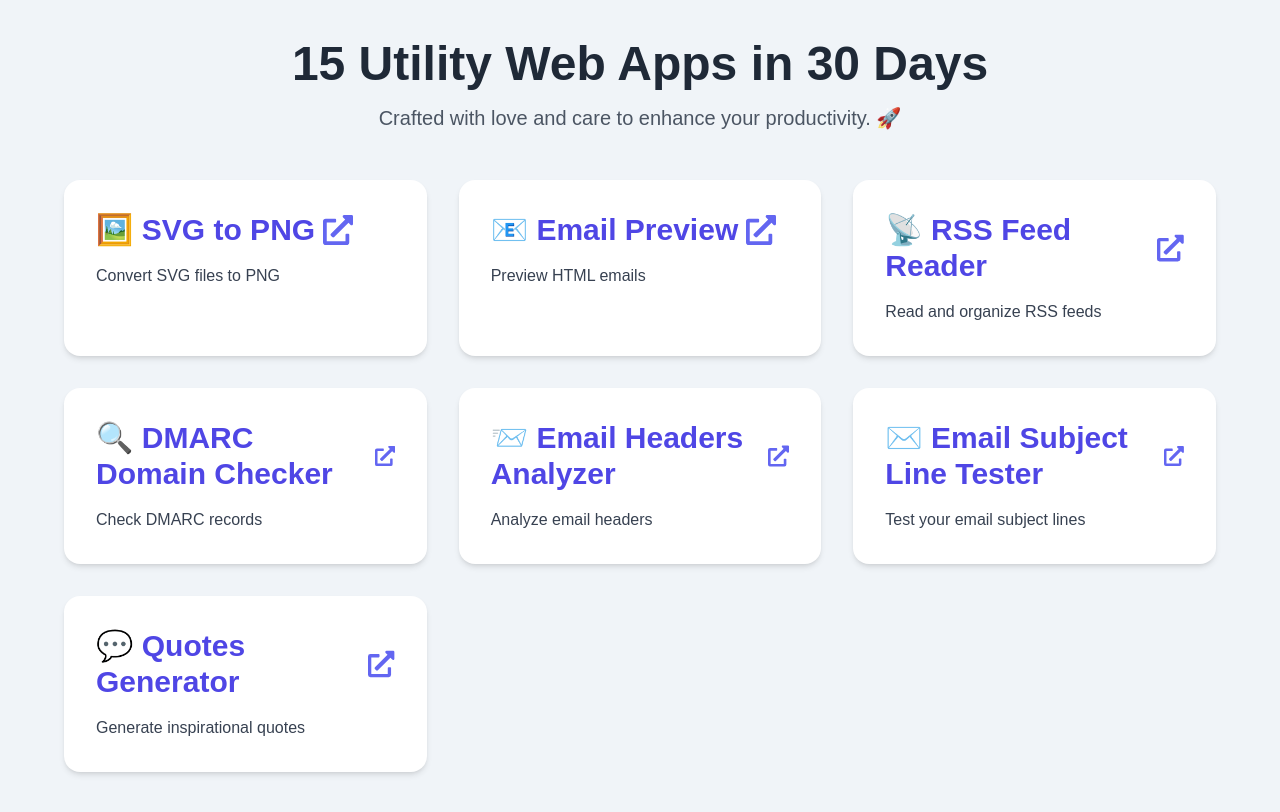
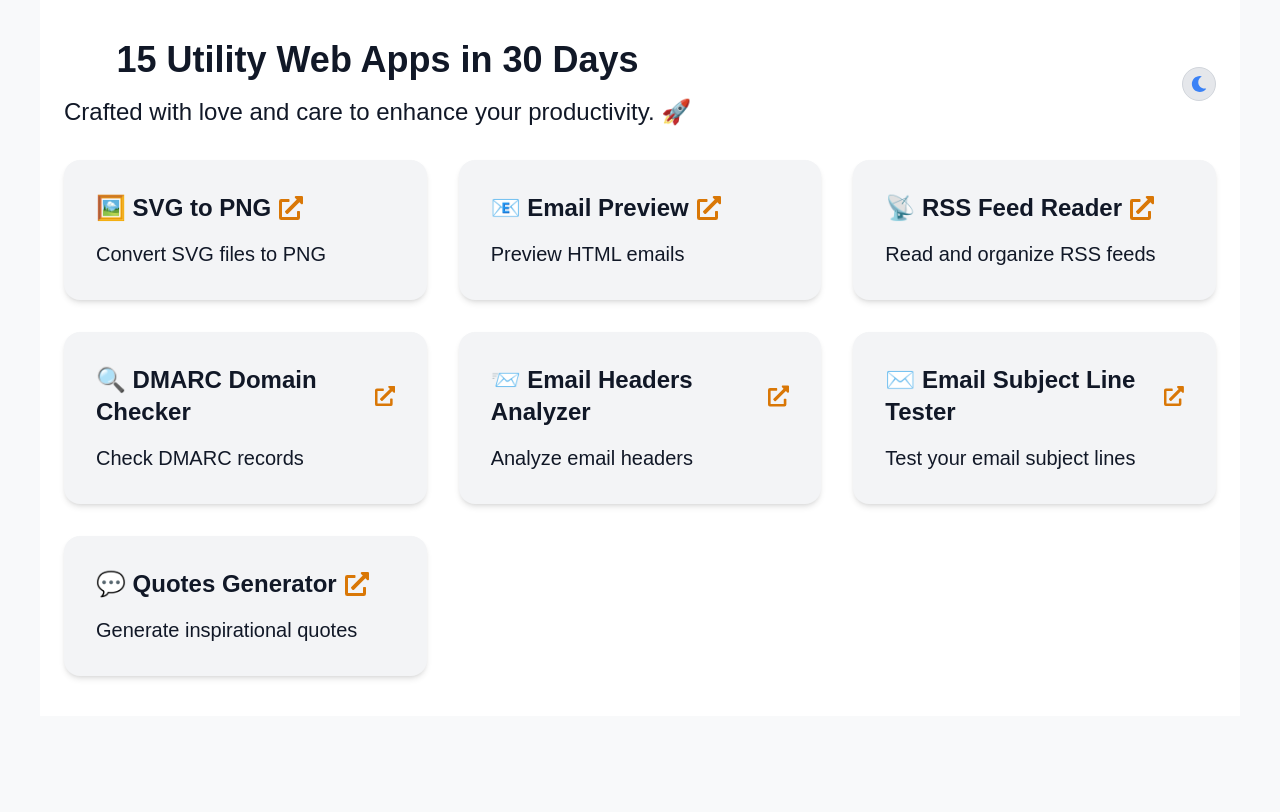
Before and after one commit to renedeanda/makr.io, a Next.js app: page / in a window 1280 px wide. Built offline with nearby package versions, Linux system fonts and the light colour scheme; no server answers.

Commit message:
beautiful

```diff
--- /dev/null
+++ b/context/ThemeContext.js
@@ -0,0 +1,31 @@
+import { createContext, useState, useEffect } from 'react';
+
+export const ThemeContext = createContext();
+
+export const ThemeProvider = ({ children }) => {
+  const [theme, setTheme] = useState('light');
+
+  useEffect(() => {
+    const storedTheme = localStorage.getItem('theme');
+    if (storedTheme) {
+      setTheme(storedTheme);
+    } else if (window.matchMedia('(prefers-color-scheme: dark)').matches) {
+      setTheme('dark');
+    }
+  }, []);
+
+  useEffect(() => {
+    document.documentElement.classList.toggle('dark', theme === 'dark');
+    localStorage.setItem('theme', theme);
+  }, [theme]);
+
+  const toggleTheme = () => {
+    setTheme((prevTheme) => (prevTheme === 'dark' ? 'light' : 'dark'));
+  };
+
+  return (
+    <ThemeContext.Provider value={{ theme, toggleTheme }}>
+      {children}
+    </ThemeContext.Provider>
+  );
+};
--- a/pages/_app.js
+++ b/pages/_app.js
@@ -2,6 +2,7 @@ import '../styles/globals.css';
 import { useEffect } from 'react';
 import { useRouter } from 'next/router';
 import Head from 'next/head';
+import { ThemeProvider } from '../context/ThemeContext';
 import Script from 'next/script';
 
 function MyApp({ Component, pageProps }) {
@@ -20,7 +21,7 @@ function MyApp({ Component, pageProps }) {
   }, [router.events]);
 
   return (
-    <>
+    <ThemeProvider>
       <Head>
         <title>15 Utility Web Apps in 30 Days</title>
         <meta name="viewport" content="width=device-width, initial-scale=1" />
@@ -54,7 +55,7 @@ function MyApp({ Component, pageProps }) {
         />
       </Head>
       <Component {...pageProps} />
-    </>
+    </ThemeProvider>
   );
 }
 
--- a/pages/index.js
+++ b/pages/index.js
@@ -1,7 +1,9 @@
 'use client';
 
 import Head from 'next/head';
-import { FaExternalLinkAlt } from 'react-icons/fa';
+import { useContext } from 'react';
+import { ThemeContext } from '../context/ThemeContext';
+import { FaSun, FaMoon, FaExternalLinkAlt } from 'react-icons/fa';
 
 const projects = [
   { title: "SVG to PNG", description: "Convert SVG files to PNG", link: "https://svg2png.makr.io", emoji: "🖼️" },
@@ -14,31 +16,42 @@ const projects = [
 ];
 
 export default function Home() {
+  const { theme, toggleTheme } = useContext(ThemeContext);
+
   return (
-    <div className="container mx-auto px-6 py-10">
+    <div className={`container mx-auto px-6 py-10 ${theme === 'dark' ? 'bg-darkBackground text-darkText' : 'bg-white text-gray-900'}`}>
       <Head>
         <title>15 Utility Web Apps in 30 Days</title>
         <meta name="description" content="A collection of 15 utility web apps created in 30 days" />
         <link rel="icon" href="/favicon.svg" />
       </Head>
 
-      <header className="text-center mb-12">
-        <h1 className="text-5xl font-extrabold text-gray-800">15 Utility Web Apps in 30 Days</h1>
-        <p className="text-xl text-gray-600 mt-4">Crafted with love and care to enhance your productivity. 🚀</p>
-      </header>
+      <div className="flex justify-between items-center mb-8">
+        <header className="text-center">
+          <h1 className="text-4xl font-extrabold">15 Utility Web Apps in 30 Days</h1>
+          <p className="text-2xl mt-4">Crafted with love and care to enhance your productivity. 🚀</p>
+        </header>
+        <button
+          onClick={toggleTheme}
+          className="p-2 rounded-full bg-gray-200 dark:bg-darkBackground border border-gray-300 dark:border-gray-700 transition-all duration-300"
+          aria-label="Toggle Dark Mode"
+        >
+          {theme === 'dark' ? <FaSun className="text-yellow-500" /> : <FaMoon className="text-blue-500" />}
+        </button>
+      </div>
 
       <main className="grid grid-cols-1 sm:grid-cols-2 lg:grid-cols-3 gap-8">
         {projects.map((project, index) => (
           <a
             key={index}
             href={project.link}
-            className="block p-8 bg-white rounded-2xl shadow-md hover:shadow-xl transform hover:-translate-y-2 transition-transform duration-300"
+            className="block p-8 bg-gray-100 dark:bg-gray-800 rounded-2xl shadow-md hover:shadow-xl transform hover:-translate-y-2 transition-transform duration-300"
           >
-            <h2 className="text-3xl font-semibold text-secondary flex items-center">
+            <h2 className="text-2xl font-semibold flex items-center">
               {project.emoji} {project.title}
-              <FaExternalLinkAlt className="ml-2 text-primary" />
+              <FaExternalLinkAlt className="ml-2 text-primary dark:text-darkText" />
             </h2>
-            <p className="text-gray-700 mt-4">{project.description}</p>
+            <p className="text-xl mt-4">{project.description}</p>
           </a>
         ))}
       </main>
--- a/styles/globals.css
+++ b/styles/globals.css
@@ -4,8 +4,13 @@
 
 body {
   font-family: 'Poppins', sans-serif;
-  background-color: #f0f4f8;
+  background-color: #f8f9fa;
   color: #333;
+}
+
+body.dark {
+  background-color: #1A202C;
+  color: #A0AEC0;
 }
 
 a {
@@ -19,6 +24,7 @@ a {
 
 h1, h2, h3, h4, h5, h6 {
   margin: 0;
+  color: inherit; /* Use regular text color */
 }
 
 p {
--- a/tailwind.config.js
+++ b/tailwind.config.js
@@ -6,13 +6,19 @@ module.exports = {
   theme: {
     extend: {
       colors: {
-        primary: '#6366F1', // Indigo
-        secondary: '#4F46E5', // Purple
+        primary: '#D97706', // Darker Amber
+        secondary: '#F6AD55', // Light Amber
+        darkBackground: '#1A202C', // Dark Gray
+        darkText: '#A0AEC0', // Light Gray
       },
       fontFamily: {
         sans: ['Poppins', 'sans-serif'],
       },
+      backgroundImage: {
+        'gradient-primary': 'linear-gradient(90deg, #D97706, #F6AD55)',
+      },
     },
   },
   plugins: [],
+  darkMode: 'class', // Enables dark mode
 }
```
